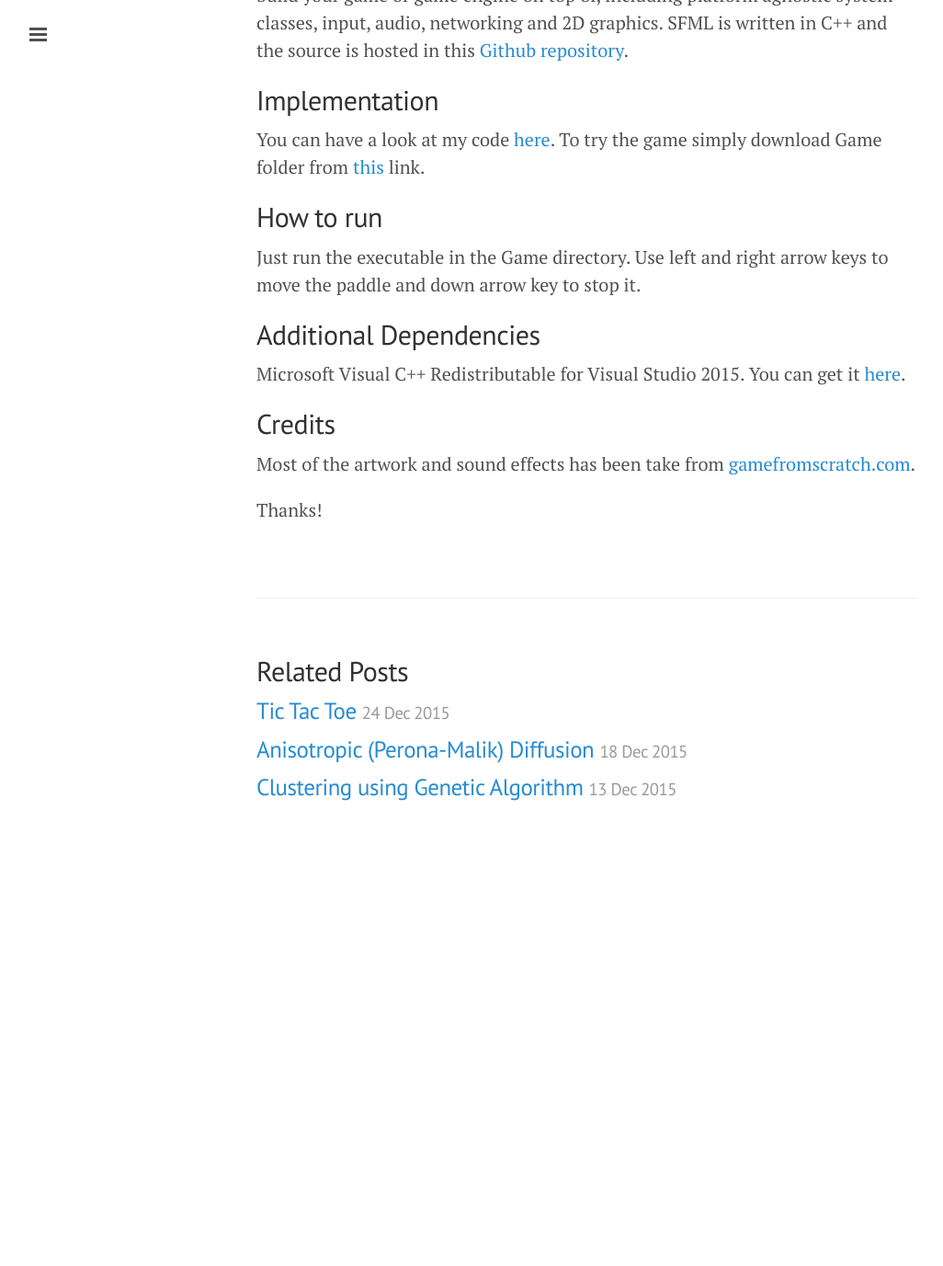
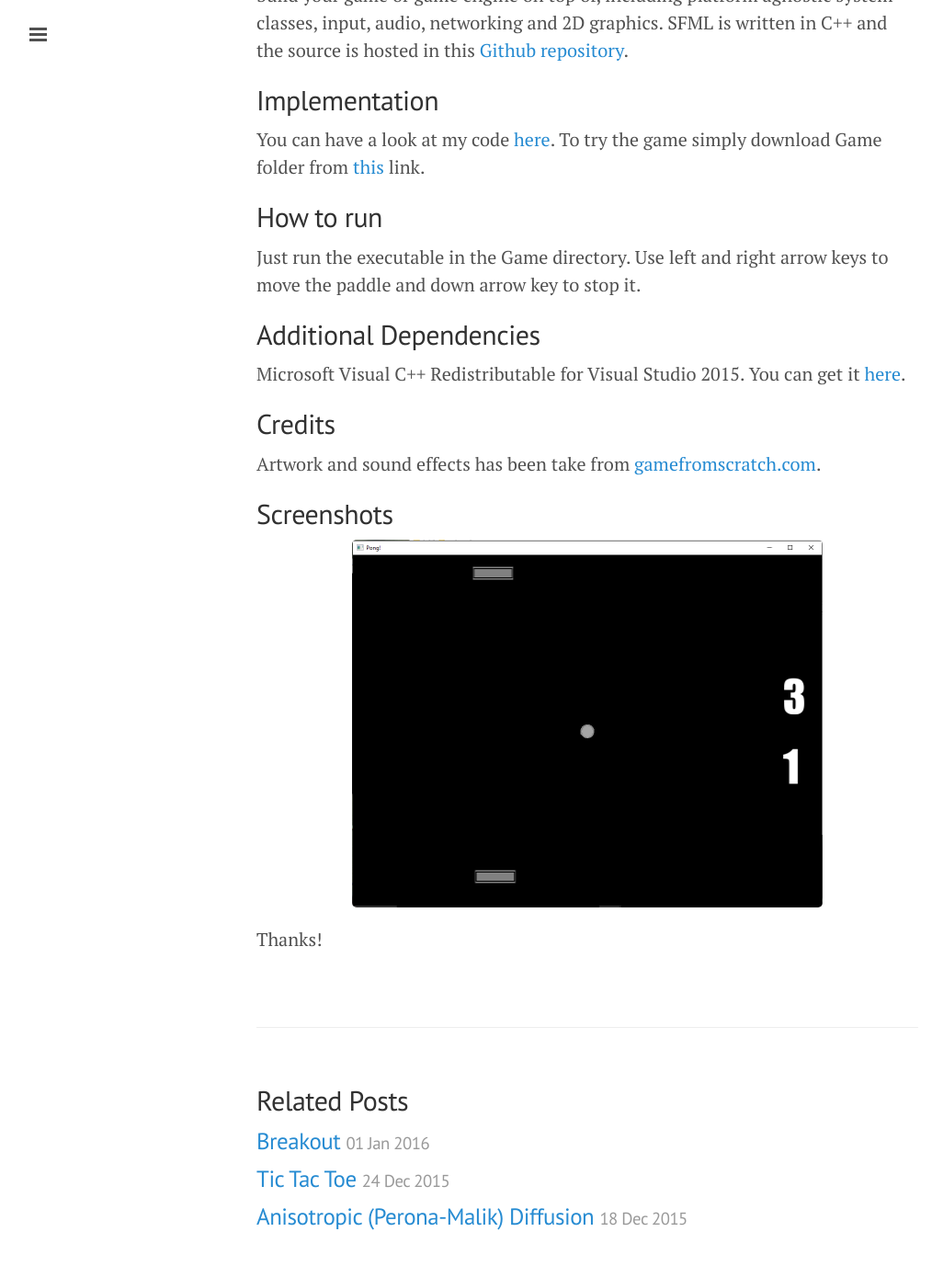
Before and after one commit to IshankGulati/ishankgulati.github.io, a Jekyll site: the page built from _posts/2015-12-31-Pong.md, in a window 1280 px wide and 1400 px high, scrolled down 440 px. Shown: the top 1377 px of the window at 92% size, without its empty margins (1-1027 px from the left). Built offline with Jekyll 4.4.1, drawn with Linux system fonts in a browser that asks for light colours; nearby versions of some CDN libraries; Markdown is read by kramdown in place of the engine named in the settings; comment, search, counter and statistics services are not loaded; before the commit the page ends 1372 px from its top, so only the background shows below that.

Commit message:
breakout

```diff
--- a/_posts/2015-12-31-Pong.md
+++ b/_posts/2015-12-31-Pong.md
@@ -27,7 +27,10 @@ Microsoft Visual C++ Redistributable for Visual Studio 2015. You can get it [her
 
 ## Credits
 
-Most of the artwork and sound effects has been take from [gamefromscratch.com](gamefromscratch.com).
+Artwork and sound effects has been take from [gamefromscratch.com](gamefromscratch.com).
 
+## Screenshots
+
+<center><img src="/assets/pong.png" alt="pong" style="width:512px;height:400px;"/></center>
 
 Thanks!
```
Also changed, not shown: _posts/2016-01-01-Breakout.md (added, +35 -0 lines), assets/breakout.png (added), assets/pong.png (added), assets/spaceInvaders.png (added).
